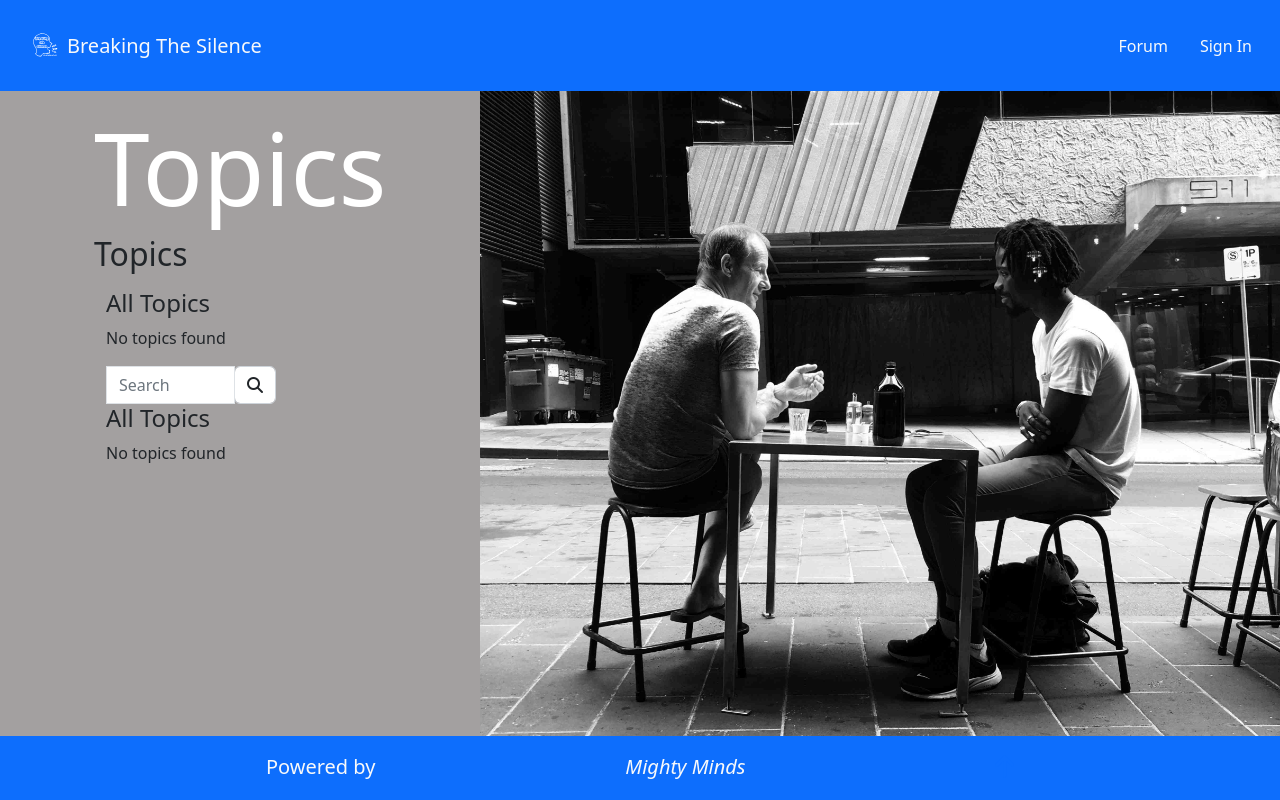
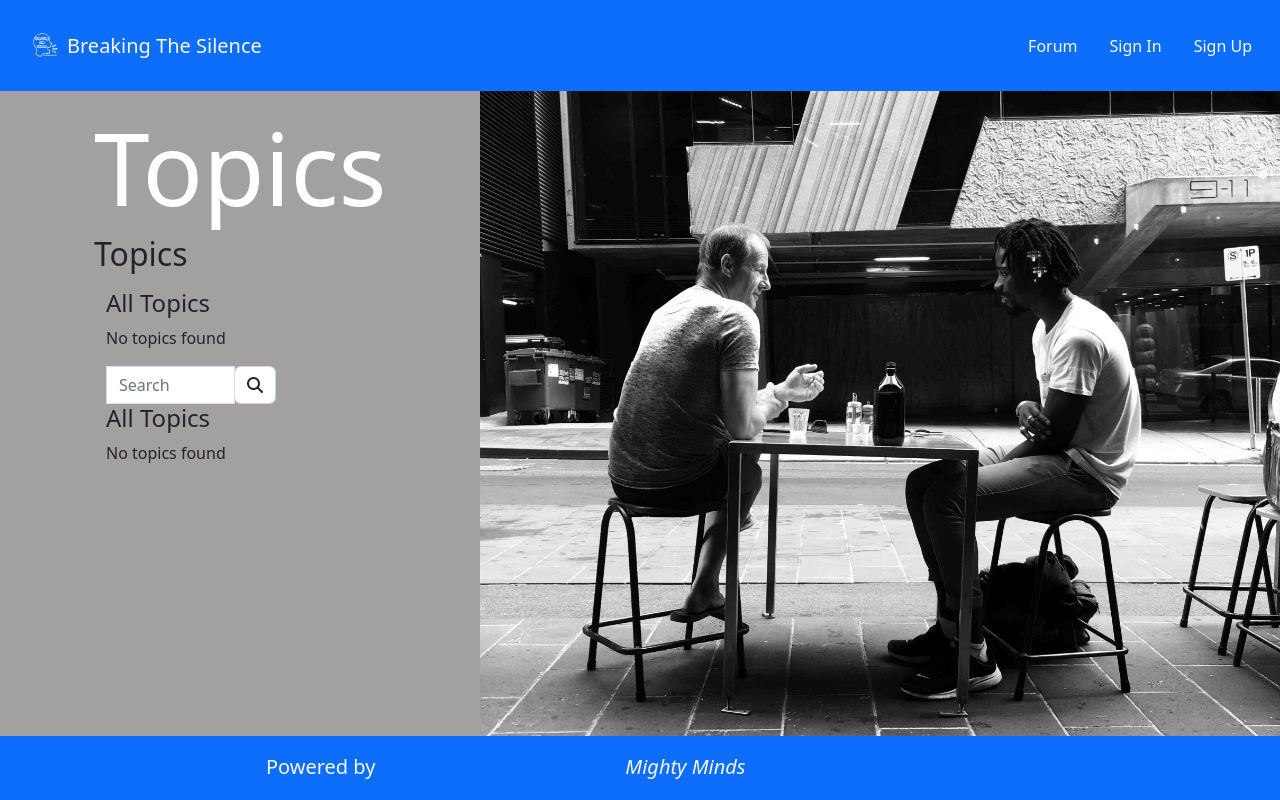
Before and after one commit to Edb83/breaking-the-silence, a Django app: page /forum/ in a window 1280 px wide. Run offline with Django 4.2, Linux system fonts and the light colour scheme; data that the repository does not hold is empty; some libraries are stand-ins or nearby versions.

Commit message:
SignUp button added in navbar if user is not signup or logged in

```diff
--- a/forum/templates/forum/topics.html
+++ b/forum/templates/forum/topics.html
@@ -54,8 +54,8 @@
             <h4 class="post1">All Topics</h4>
             <div class="list-group">
                 {% for topic in topics %}
-                <a class="list-group-item list-group-item-action" href="{% url 'topic_detail' topic_id=topic.id %}">{{
-                    topic.title }}</a>
+                <a class="list-group-item list-group-item-action" href="{% url 'topic_detail' topic_id=topic.id %}">
+                    {{ topic.title }}</a>
                 {% empty %}
                 <p>No topics found</p>
                 {% endfor %}
--- a/static/css/base.css
+++ b/static/css/base.css
@@ -159,6 +159,7 @@ post1 {
   }
 
   body {
+    min-height: 100vh;
     padding-bottom: 4rem;
   }
 
--- a/templates/base.html
+++ b/templates/base.html
@@ -75,6 +75,9 @@
                     <li class="nav-item">
                         <a class="nav-link text-light" href="{% url 'account_login' %}">Sign In</a>
                     </li>
+                    <li class="nav-item">
+                        <a class="nav-link text-light" href="{% url 'account_signup' %}">Sign Up</a>
+                    </li>
                     {% endif %}
                 </ul>
             </div>
```
